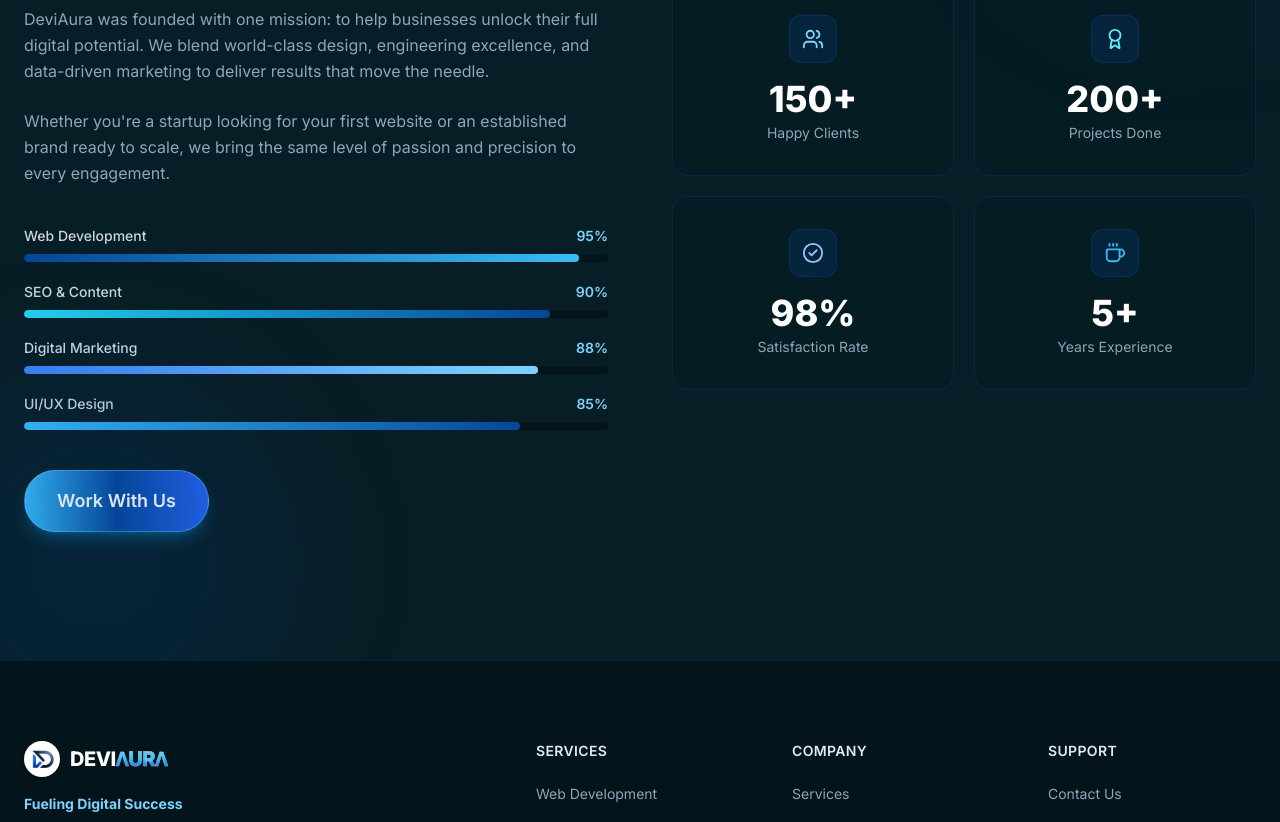
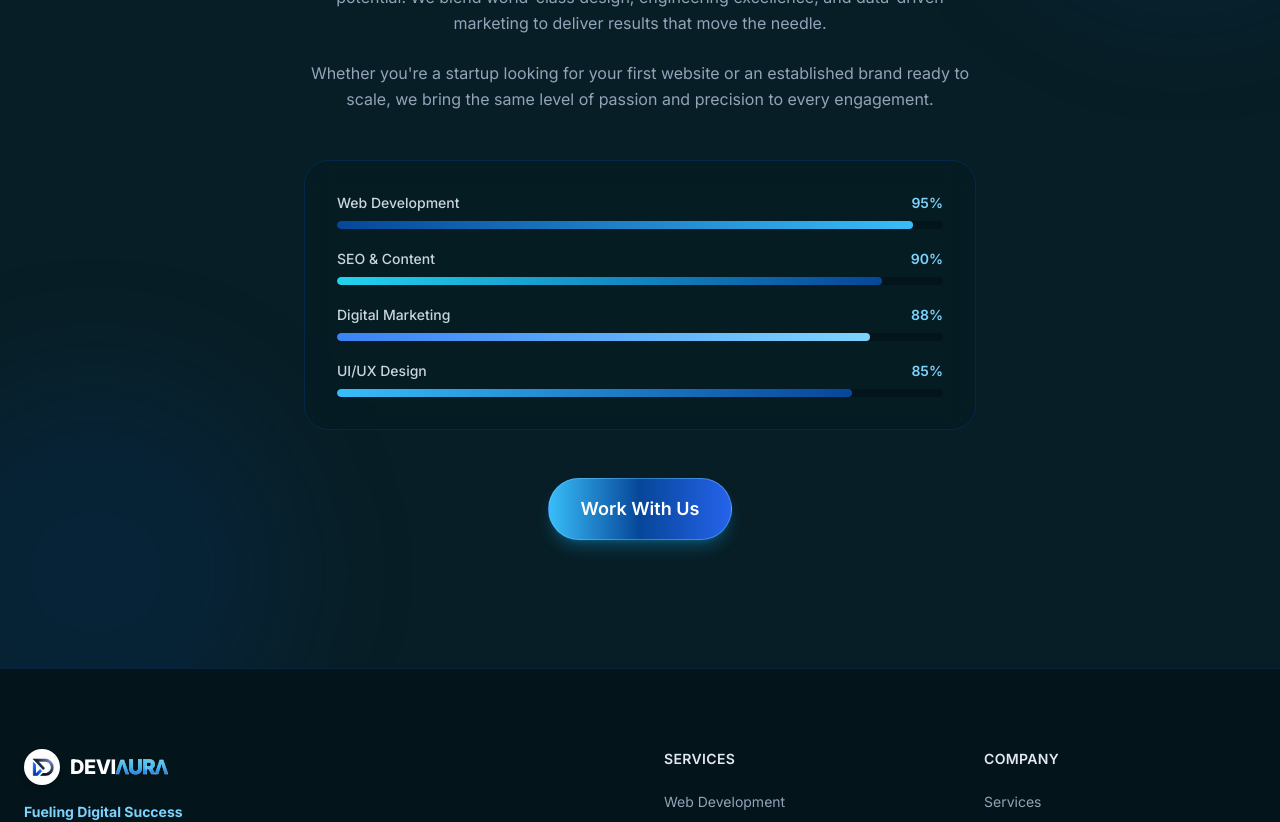
Before and after one commit to Affan468/webservices, a React (Vite) app: page / in a window 1280 px wide. Shown: the part 5300-6122 px from the top of the page. Built offline with nearby package versions, Linux system fonts and the light colour scheme.

Commit message:
Remove happy clients/stats boxes from About section and remove FAQ/Privacy Policy/Terms from Footer

```diff
--- a/src/components/layout/Footer.jsx
+++ b/src/components/layout/Footer.jsx
@@ -45,19 +45,13 @@ const footerLinks = {
     { label: 'Contact', href: '#contact' },
     { label: 'About Us', href: '#about' },
   ],
-  Support: [
-    { label: 'Contact Us', href: '#contact' },
-    { label: 'FAQ', href: '#' },
-    { label: 'Privacy Policy', href: '#' },
-    { label: 'Terms of Service', href: '#' },
-  ],
 };
 
 const Footer = ({ onOpenAdmin }) => {
   return (
     <footer className="bg-[#04141b] border-t border-[#064699]/30 pt-20 pb-10">
       <div className="max-w-7xl mx-auto px-6">
-        <div className="grid grid-cols-1 md:grid-cols-2 lg:grid-cols-5 gap-12 mb-16">
+        <div className="grid grid-cols-1 md:grid-cols-2 lg:grid-cols-4 gap-12 mb-16">
           {/* Brand */}
           <div className="lg:col-span-2">
             <div className="flex items-center gap-2.5 mb-4">
--- a/src/components/sections/About.jsx
+++ b/src/components/sections/About.jsx
@@ -1,14 +1,5 @@
 import { motion } from 'framer-motion';
-import { CheckCircle2, Users, Award, Coffee } from 'lucide-react';
-import SectionHeading from '../ui/SectionHeading';
 import Button from '../ui/Button';
-
-const stats = [
-  { icon: Users, value: '150+', label: 'Happy Clients', bg: 'bg-[#064699]/20', iconColor: 'text-sky-300' },
-  { icon: Award, value: '200+', label: 'Projects Done', bg: 'bg-[#064699]/20', iconColor: 'text-cyan-300' },
-  { icon: CheckCircle2, value: '98%', label: 'Satisfaction Rate', bg: 'bg-[#064699]/20', iconColor: 'text-blue-300' },
-  { icon: Coffee, value: '5+', label: 'Years Experience', bg: 'bg-[#064699]/20', iconColor: 'text-sky-400' },
-];
 
 const skills = [
   { label: 'Web Development', pct: 95, color: 'from-[#064699] to-sky-400' },
@@ -24,12 +15,10 @@ const About = () => {
       <div className="absolute -top-24 -right-24 w-96 h-96 rounded-full bg-[#064699]/15 blur-3xl pointer-events-none" />
       <div className="absolute -bottom-24 -left-24 w-96 h-96 rounded-full bg-[#064699]/15 blur-3xl pointer-events-none" />
 
-      <div className="max-w-7xl mx-auto px-6">
-        <div className="grid grid-cols-1 lg:grid-cols-2 gap-16 items-center">
-          {/* Left — text */}
+      <div className="max-w-4xl mx-auto px-6 text-center">
         <motion.div
-            initial={{ opacity: 0, x: -50 }}
-            whileInView={{ opacity: 1, x: 0 }}
+          initial={{ opacity: 0, y: 30 }}
+          whileInView={{ opacity: 1, y: 0 }}
           viewport={{ once: true, margin: '-80px' }}
           transition={{ duration: 0.7 }}
         >
@@ -42,15 +31,15 @@ const About = () => {
               Digital Craftsmen
             </span>
           </h2>
-            <p className="text-slate-400 leading-relaxed mb-6">
+          <p className="text-slate-400 leading-relaxed mb-6 max-w-2xl mx-auto">
             DeviAura was founded with one mission: to help businesses unlock their full digital potential. We blend world-class design, engineering excellence, and data-driven marketing to deliver results that move the needle.
           </p>
-            <p className="text-slate-400 leading-relaxed mb-10">
+          <p className="text-slate-400 leading-relaxed mb-12 max-w-2xl mx-auto">
             Whether you're a startup looking for your first website or an established brand ready to scale, we bring the same level of passion and precision to every engagement.
           </p>
 
           {/* Skill bars */}
-            <div className="space-y-5 mb-10">
+          <div className="space-y-5 mb-12 text-left max-w-2xl mx-auto bg-[#061c24]/80 p-8 rounded-3xl border border-[#064699]/30 backdrop-blur-md">
             {skills.map((skill, i) => (
               <div key={skill.label}>
                 <div className="flex justify-between mb-2">
@@ -74,34 +63,6 @@ const About = () => {
             Work With Us
           </Button>
         </motion.div>
-
-          {/* Right — stats grid */}
-          <motion.div
-            initial={{ opacity: 0, x: 50 }}
-            whileInView={{ opacity: 1, x: 0 }}
-            viewport={{ once: true, margin: '-80px' }}
-            transition={{ duration: 0.7, delay: 0.2 }}
-            className="grid grid-cols-2 gap-5"
-          >
-            {stats.map((stat, i) => (
-              <motion.div
-                key={stat.label}
-                initial={{ opacity: 0, scale: 0.85 }}
-                whileInView={{ opacity: 1, scale: 1 }}
-                viewport={{ once: true }}
-                transition={{ duration: 0.6, delay: 0.1 * i }}
-                whileHover={{ y: -5 }}
-                className="p-8 rounded-2xl bg-[#061c24]/90 border border-[#064699]/30 hover:border-[#064699] hover:shadow-2xl transition-all duration-300 text-center backdrop-blur-sm"
-              >
-                <div className={`w-12 h-12 mx-auto mb-4 rounded-xl ${stat.bg} border border-[#064699]/40 flex items-center justify-center`}>
-                  <stat.icon size={22} className={stat.iconColor} />
-                </div>
-                <div className="text-4xl font-extrabold text-white mb-1">{stat.value}</div>
-                <div className="text-slate-400 text-sm">{stat.label}</div>
-              </motion.div>
-            ))}
-          </motion.div>
-        </div>
       </div>
     </section>
   );
```
Lines whose indentation alone changed are shown as unchanged.
